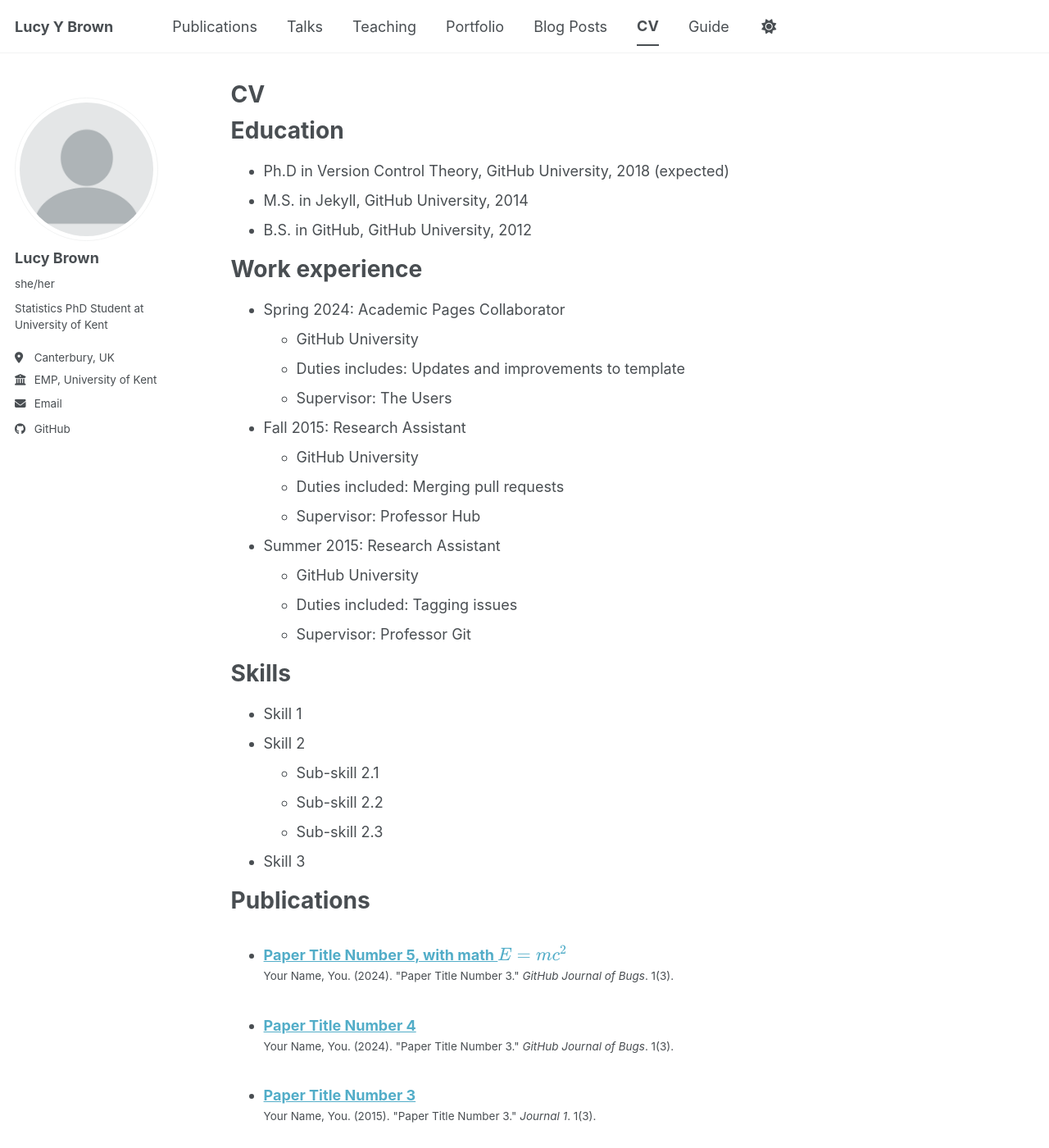
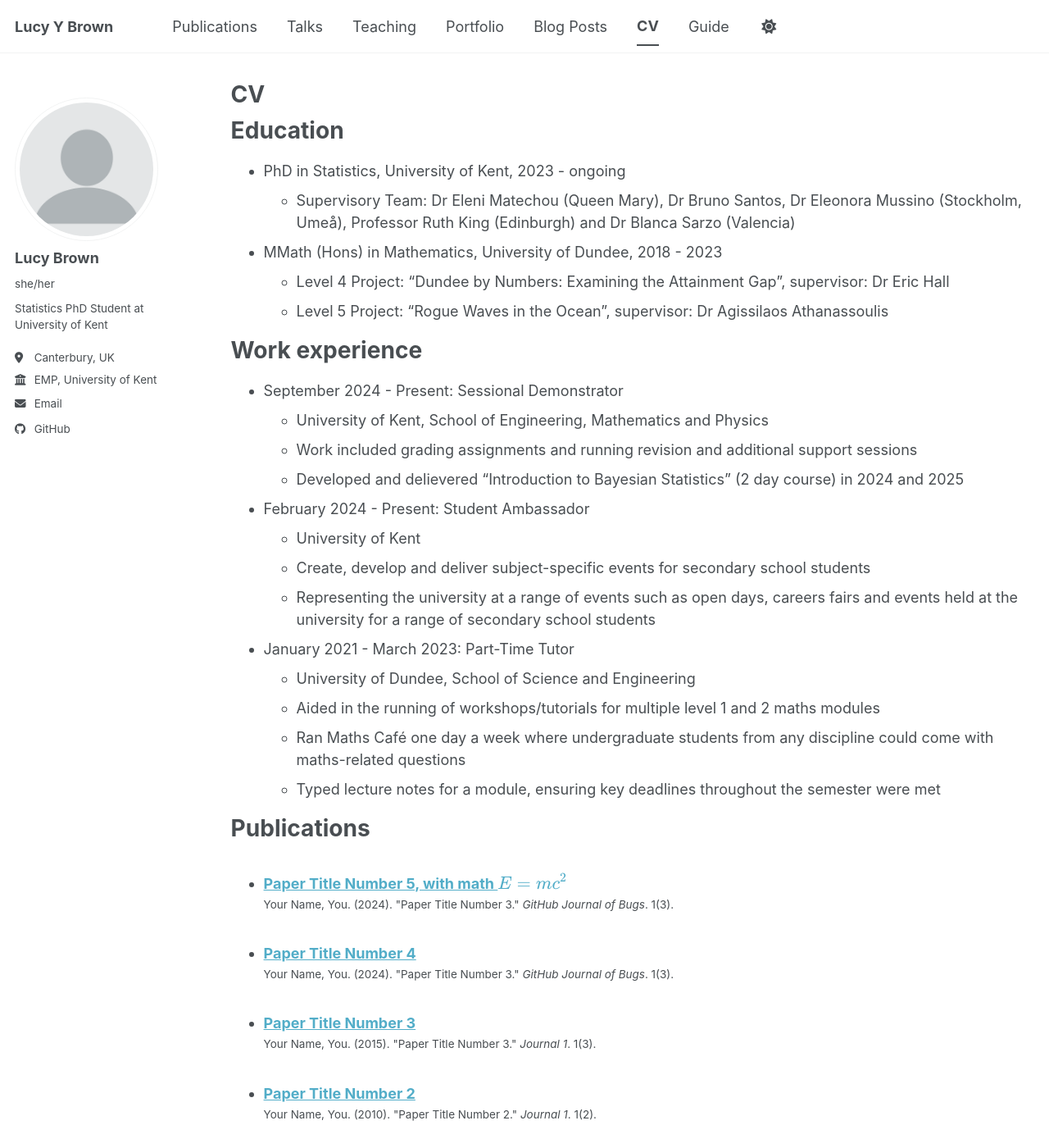
Before and after one commit to lucyybrown/lucyybrown.github.io, a Jekyll site: the page built from _pages/cv.md, in a window 1280 px wide and 1400 px high. Shown: the whole window at 82% size. Built offline with Jekyll 4.4.1, drawn with Linux system fonts in a browser that asks for light colours; a script bundle is joined from its source files by our own code; library files that are not in the unit come from our copies; some of the changed text lies outside the part shown.

Commit message:
Update cv.md

```diff
--- a/_pages/cv.md
+++ b/_pages/cv.md
@@ -11,35 +11,29 @@ redirect_from:
 
 Education
 ======
-* Ph.D in Version Control Theory, GitHub University, 2018 (expected)
-* M.S. in Jekyll, GitHub University, 2014
-* B.S. in GitHub, GitHub University, 2012
+* PhD in Statistics, University of Kent, 2023 - ongoing
+  * Supervisory Team: Dr Eleni Matechou (Queen Mary), Dr Bruno Santos, Dr Eleonora Mussino (Stockholm, Umeå), Professor Ruth King (Edinburgh) and Dr Blanca Sarzo (Valencia)
+* MMath (Hons) in Mathematics, University of Dundee, 2018 - 2023
+  * Level 4 Project: "Dundee by Numbers: Examining the Attainment Gap", supervisor: Dr Eric Hall
+  * Level 5 Project: "Rogue Waves in the Ocean", supervisor: Dr Agissilaos Athanassoulis
 
 Work experience
 ======
-* Spring 2024: Academic Pages Collaborator
-  * GitHub University
-  * Duties includes: Updates and improvements to template
-  * Supervisor: The Users
+* September 2024 - Present: Sessional Demonstrator
+  * University of Kent, School of Engineering, Mathematics and Physics
+  * Work included grading assignments and running revision and additional support sessions
+  * Developed and delievered "Introduction to Bayesian Statistics" (2 day course) in 2024 and 2025
 
-* Fall 2015: Research Assistant
-  * GitHub University
-  * Duties included: Merging pull requests
-  * Supervisor: Professor Hub
+* February 2024 - Present: Student Ambassador
+  * University of Kent
+  * Create, develop and deliver subject-specific events for secondary school students
+  * Representing the university at a range of events such as open days, careers fairs and events held at the university for a range of secondary school students
 
-* Summer 2015: Research Assistant
-  * GitHub University
-  * Duties included: Tagging issues
-  * Supervisor: Professor Git
-
-Skills
-======
-* Skill 1
-* Skill 2
-  * Sub-skill 2.1
-  * Sub-skill 2.2
-  * Sub-skill 2.3
-* Skill 3
+* January 2021 - March 2023: Part-Time Tutor
+  * University of Dundee, School of Science and Engineering
+  * Aided in the running of workshops/tutorials for multiple level 1 and 2 maths modules
+  * Ran Maths Café one day a week where undergraduate students from any discipline could come with maths-related questions
+  * Typed lecture notes for a module, ensuring key deadlines throughout the semester were met
 
 Publications
 ======
@@ -53,12 +47,7 @@ Talks
     {% include archive-single-talk-cv.html  %}
   {% endfor %}</ul>
 
-Teaching
+Memberships
 ======
-  <ul>{% for post in site.teaching reversed %}
-    {% include archive-single-cv.html %}
-  {% endfor %}</ul>
-
-Service and leadership
-======
-* Currently signed in to 43 different slack teams
+* Royal Statistical Society (RSS)
+* National Centre for Statistical Ecology (NCSE)
```
